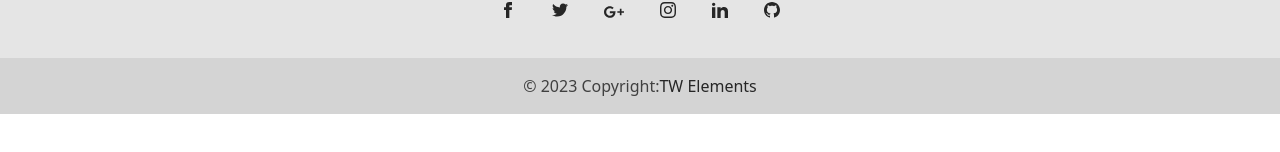
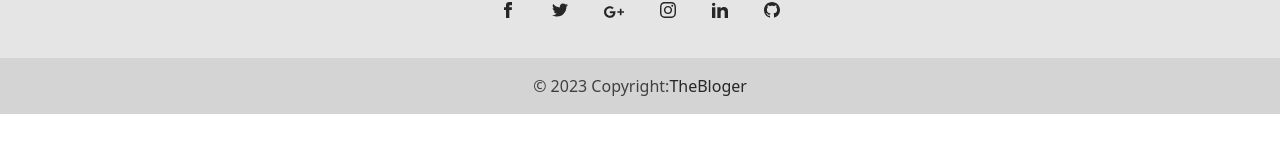
Before and after one commit to YugChauhan/Blog-MERN-frontend, a React (Create React App) app: page /post/post/1 in a window 1280 px wide. Shown: the part 308-460 px from the top of the page. Built offline with nearby package versions, Linux system fonts and the light colour scheme.

Commit message:
Update Footer.jsx

```diff
--- a/src/components/Footer.jsx
+++ b/src/components/Footer.jsx
@@ -75,8 +75,8 @@ function Footer() {
       © 2023 Copyright:
       <a
         className="text-neutral-800 dark:text-neutral-400"
-        href="https://tailwind-elements.com/"
-      >TW Elements</a>
+        href="https://thebloger.netlify.app/"
+      >TheBloger</a>
     </div>
   </footer>
   );
```
